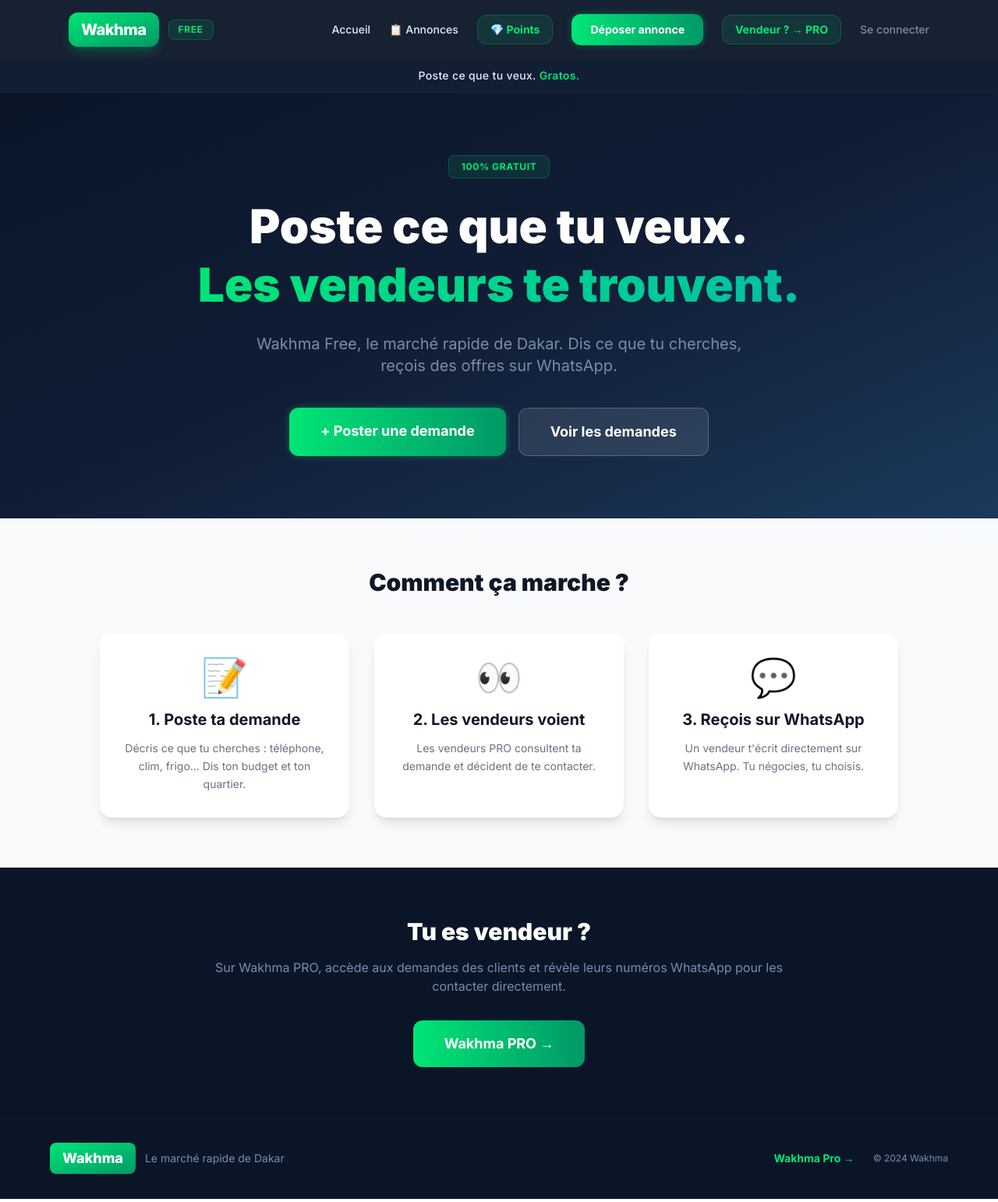
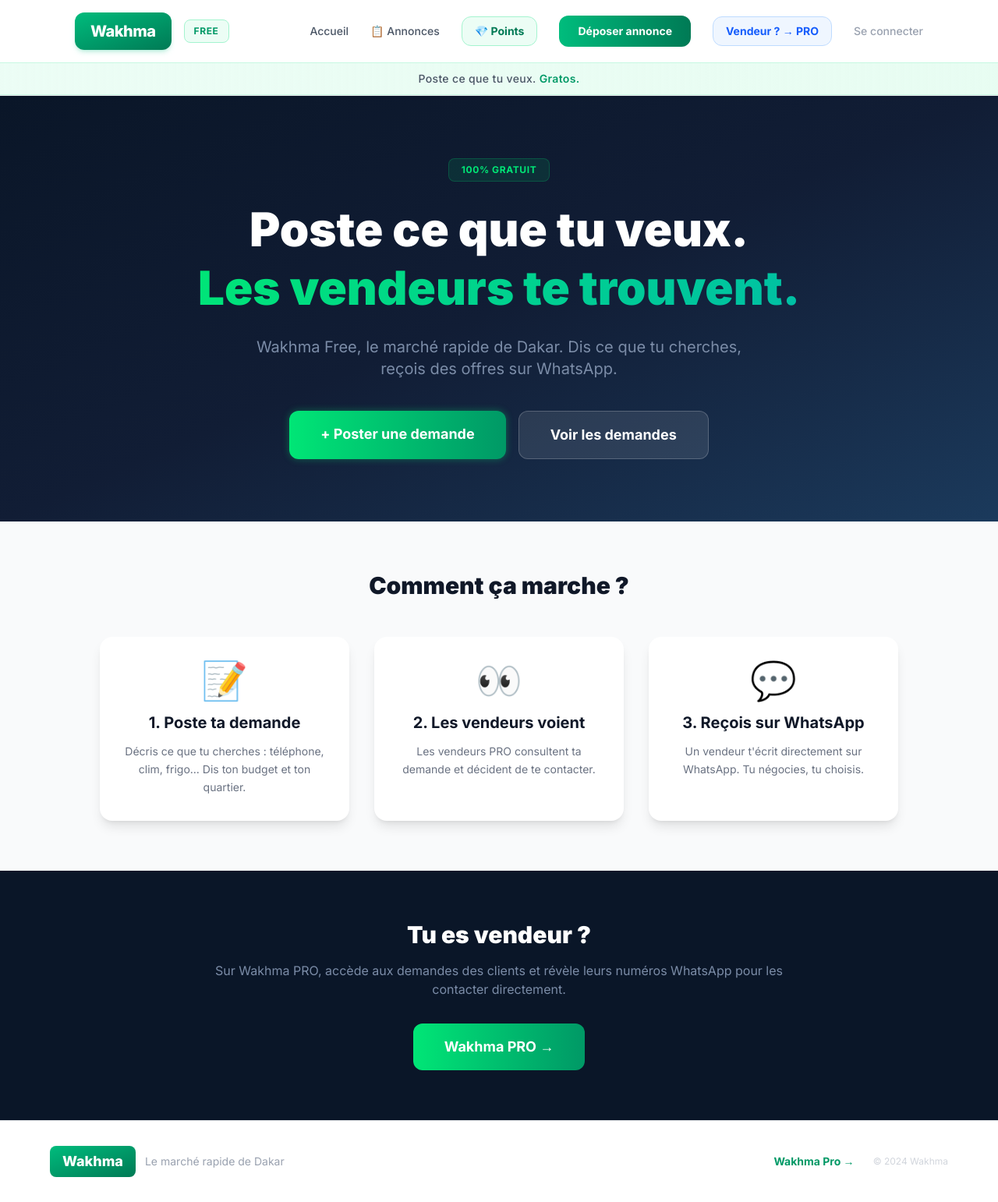
Before and after one commit to idimbengue003-web/waxma-free, a React (Vite) app: page / in a window 1280 px wide. Shown: the whole page at 78% size. Built offline with nearby package versions, Linux system fonts and the light colour scheme.

Commit message:
Header FREE: theme clair, espacement, fond blanc/vert leger

```diff
--- a/src/components/Footer.jsx
+++ b/src/components/Footer.jsx
@@ -1,14 +1,14 @@
 export default function Footer() {
   return (
-    <footer className="bg-wakhma-primary border-t border-wakhma-accent/20 py-8 px-4">
+    <footer className="bg-white border-t border-gray-200 py-8 px-4">
       <div className="max-w-6xl mx-auto flex flex-col md:flex-row items-center justify-between gap-4">
         <div className="flex items-center gap-3">
-          <div className="bg-gradient-to-br from-wakhma-highlight to-emerald-600 text-white font-extrabold text-lg px-4 py-1.5 rounded-lg">Wakhma</div>
-          <span className="text-wakhma-muted text-sm">Le marché rapide de Dakar</span>
+          <div className="bg-gradient-to-br from-emerald-500 to-emerald-700 text-white font-extrabold text-lg px-4 py-1.5 rounded-lg">Wakhma</div>
+          <span className="text-gray-400 text-sm">Le marché rapide de Dakar</span>
         </div>
         <div className="flex items-center gap-6">
-          <a href="https://wakhma-pro.lu" target="_blank" rel="noopener noreferrer" className="text-wakhma-highlight text-sm font-bold hover:underline">Wakhma Pro →</a>
-          <span className="text-wakhma-muted text-xs">© 2024 Wakhma</span>
+          <a href="https://wakhma-pro.lu" target="_blank" rel="noopener noreferrer" className="text-emerald-600 text-sm font-bold hover:underline">Wakhma Pro →</a>
+          <span className="text-gray-300 text-xs">© 2024 Wakhma</span>
         </div>
       </div>
     </footer>
--- a/src/components/Header.jsx
+++ b/src/components/Header.jsx
@@ -22,49 +22,49 @@
   const showAdmin = user && user.role === 'admin';
 
   return (
-    <header className="bg-wakhma-primary/95 backdrop-blur-md sticky top-0 z-50 border-b border-wakhma-accent/20">
-      <div className="max-w-6xl mx-auto px-6 py-4 flex items-center justify-between">
-        <div className="flex items-center gap-3">
-          <a href="#/" onClick={() => window.scrollTo({ top: 0, behavior: 'smooth' })} className="bg-gradient-to-br from-wakhma-highlight to-emerald-600 text-white font-extrabold text-xl px-4 py-2 rounded-xl tracking-tight shadow-lg shadow-wakhma-highlight/20 cursor-pointer">
+    <header className="bg-white/80 backdrop-blur-md sticky top-0 z-50 border-b border-gray-200 shadow-sm">
+      <div className="max-w-6xl mx-auto px-8 py-4 flex items-center justify-between">
+        <div className="flex items-center gap-4">
+          <a href="#/" onClick={() => window.scrollTo({ top: 0, behavior: 'smooth' })} className="bg-gradient-to-br from-emerald-500 to-emerald-700 text-white font-extrabold text-xl px-5 py-2.5 rounded-xl tracking-tight shadow-md shadow-emerald-500/20 cursor-pointer hover:shadow-lg hover:shadow-emerald-500/30 transition-shadow">
             Wakhma
           </a>
-          <span className="text-wakhma-highlight font-bold text-xs bg-wakhma-highlight/10 px-3 py-1 rounded-lg border border-wakhma-highlight/20 uppercase tracking-wider">
+          <span className="text-emerald-600 font-bold text-xs bg-emerald-50 px-3 py-1.5 rounded-lg border border-emerald-200 uppercase tracking-wider">
             Free
           </span>
         </div>
 
         {/* Desktop nav */}
-        <nav className="hidden md:flex items-center gap-6">
-          <a href="#/" className="text-wakhma-text font-medium hover:text-wakhma-highlight transition-colors text-sm">Accueil</a>
-          <a href="#feed" className="text-wakhma-text font-medium hover:text-wakhma-highlight transition-colors text-sm">📋 Annonces</a>
-          <a href="#/recharge" className="flex items-center gap-2 bg-wakhma-highlight/10 text-wakhma-highlight border border-wakhma-highlight/20 px-4 py-2 rounded-xl text-sm font-bold hover:bg-wakhma-highlight/20 transition">
+        <nav className="hidden md:flex items-center gap-7">
+          <a href="#/" className="text-gray-600 font-medium hover:text-emerald-600 transition-colors text-sm">Accueil</a>
+          <a href="#feed" className="text-gray-600 font-medium hover:text-emerald-600 transition-colors text-sm">📋 Annonces</a>
+          <a href="#/recharge" className="flex items-center gap-2 bg-emerald-50 text-emerald-700 border border-emerald-200 px-4 py-2 rounded-xl text-sm font-bold hover:bg-emerald-100 transition">
             💎 Points{getFreeVendor() ? ` (${getFreePoints().toLocaleString('fr-FR')})` : ''}
           </a>
-          <a href="#post" className="bg-gradient-to-r from-wakhma-highlight to-emerald-600 text-white font-bold px-6 py-2.5 rounded-xl hover:shadow-lg hover:shadow-wakhma-highlight/20 transition-all animate-pulse-glow text-sm">
+          <a href="#post" className="bg-gradient-to-r from-emerald-500 to-emerald-700 text-white font-bold px-6 py-2.5 rounded-xl hover:shadow-lg hover:shadow-emerald-500/20 transition-all text-sm">
             Déposer annonce
           </a>
           {getStoredPhone() && (
             <span className={`text-xs font-bold px-3 py-1.5 rounded-lg ${
-              limitInfo.reached ? 'bg-red-500/10 text-red-400 border border-red-500/20' : 'bg-wakhma-highlight/10 text-wakhma-highlight border border-wakhma-highlight/20'
+              limitInfo.reached ? 'bg-red-50 text-red-500 border border-red-200' : 'bg-emerald-50 text-emerald-600 border border-emerald-200'
             }`}>
               {limitInfo.count}/{DEMAND_LIMIT_PER_WEEK} cette semaine
             </span>
           )}
           <a href="https://wakhma-pro.lu" target="_blank" rel="noopener noreferrer"
-            className="flex items-center gap-2 bg-wakhma-highlight/10 text-wakhma-highlight border border-wakhma-highlight/20 px-4 py-2 rounded-xl text-sm font-bold hover:bg-wakhma-highlight/20 transition">
+            className="flex items-center gap-2 bg-blue-50 text-blue-600 border border-blue-200 px-4 py-2 rounded-xl text-sm font-bold hover:bg-blue-100 transition">
             Vendeur ? → PRO
           </a>
           {showAdmin ? (
             <>
-              <a href="#/admin" className="text-wakhma-highlight font-bold text-sm px-4 py-2 rounded-xl bg-wakhma-highlight/10 border border-wakhma-highlight/20 hover:bg-wakhma-highlight/20 transition">
+              <a href="#/admin" className="text-emerald-600 font-bold text-sm px-4 py-2 rounded-xl bg-emerald-50 border border-emerald-200 hover:bg-emerald-100 transition">
                 ADMIN 🔒
               </a>
-              <button onClick={handleLogout} className="text-wakhma-muted hover:text-red-400 transition-colors text-sm font-medium">
+              <button onClick={handleLogout} className="text-gray-400 hover:text-red-500 transition-colors text-sm font-medium">
                 Déconnexion
               </button>
             </>
           ) : (
-            <a href="#/login" className="text-wakhma-muted hover:text-wakhma-text transition-colors text-sm font-medium">
+            <a href="#/login" className="text-gray-400 hover:text-gray-700 transition-colors text-sm font-medium">
               Se connecter
             </a>
           )}
@@ -72,13 +72,13 @@
 
         {/* Mobile buttons */}
         <div className="md:hidden flex items-center gap-3">
-          <a href="#feed" className="flex items-center gap-1.5 bg-wakhma-highlight/10 text-wakhma-highlight border border-wakhma-highlight/20 px-3 py-1.5 rounded-lg text-xs font-bold">
+          <a href="#feed" className="flex items-center gap-1.5 bg-emerald-50 text-emerald-700 border border-emerald-200 px-3 py-1.5 rounded-lg text-xs font-bold">
             📋 Annonces
           </a>
-          <a href="#/recharge" className="flex items-center gap-1.5 bg-wakhma-highlight/10 text-wakhma-highlight border border-wakhma-highlight/20 px-3 py-1.5 rounded-lg text-xs font-bold">
+          <a href="#/recharge" className="flex items-center gap-1.5 bg-emerald-50 text-emerald-700 border border-emerald-200 px-3 py-1.5 rounded-lg text-xs font-bold">
             💎 Points
           </a>
-          <button onClick={() => setMenuOpen(!menuOpen)} className="text-wakhma-text p-2" aria-label="Menu">
+          <button onClick={() => setMenuOpen(!menuOpen)} className="text-gray-600 p-2" aria-label="Menu">
             <svg className="w-7 h-7" fill="none" viewBox="0 0 24 24" stroke="currentColor" strokeWidth={2.5}>
               {menuOpen ? <path strokeLinecap="round" strokeLinejoin="round" d="M6 18L18 6M6 6l12 12" />
                 : <path strokeLinecap="round" strokeLinejoin="round" d="M4 6h16M4 12h16M4 18h16" />}
@@ -87,51 +87,51 @@
         </div>
       </div>
 
-      <div className="bg-wakhma-secondary/80 text-center py-2.5 text-sm font-medium tracking-wide border-y border-wakhma-accent/10">
-        <span className="text-wakhma-text">Poste ce que tu veux.</span>{' '}
-        <span className="text-wakhma-highlight font-semibold">Gratos.</span>
+      <div className="bg-gradient-to-r from-emerald-50 to-emerald-100/50 text-center py-2.5 text-sm font-medium tracking-wide border-y border-emerald-200/50">
+        <span className="text-gray-600">Poste ce que tu veux.</span>{' '}
+        <span className="text-emerald-600 font-semibold">Gratos.</span>
       </div>
 
       {limitInfo.reached && (
-        <div className="bg-red-500/10 border-b border-red-500/20 text-red-400 text-center py-3 text-xs font-semibold">
+        <div className="bg-red-50 border-b border-red-200 text-red-500 text-center py-3 text-xs font-semibold">
           Limite 3/sem atteinte, revenez lundi. Passe sur{' '}
-          <a href="https://wakhma-pro.lu" className="underline font-bold hover:text-red-300">Wakhma Pro</a>
+          <a href="https://wakhma-pro.lu" className="underline font-bold hover:text-red-700">Wakhma Pro</a>
         </div>
       )}
 
       {menuOpen && (
-        <div className="md:hidden bg-wakhma-secondary border-t border-wakhma-accent/20 animate-fade-in-up">
+        <div className="md:hidden bg-white border-t border-gray-200 animate-fade-in-up shadow-lg">
           <nav className="flex flex-col p-6 gap-3">
-            <a href="#/" onClick={() => setMenuOpen(false)} className="text-wakhma-text font-medium py-3 px-5 rounded-xl hover:bg-wakhma-accent/10 transition text-sm">🏠 Accueil</a>
-            <a href="#feed" onClick={() => setMenuOpen(false)} className="text-wakhma-text font-medium py-3 px-5 rounded-xl hover:bg-wakhma-accent/10 transition text-sm">📋 Annonces</a>
-            <a href="#/recharge" onClick={() => setMenuOpen(false)} className="flex items-center gap-2 text-wakhma-highlight font-bold py-3 px-5 rounded-xl bg-wakhma-highlight/10 border border-wakhma-highlight/20 text-sm">💎 Acheter des points</a>
-            <a href="#post" onClick={() => setMenuOpen(false)} className="bg-gradient-to-r from-wakhma-highlight to-emerald-600 text-white font-bold py-3.5 px-5 rounded-xl text-center text-sm">✏️ Déposer annonce</a>
+            <a href="#/" onClick={() => setMenuOpen(false)} className="text-gray-600 font-medium py-3 px-5 rounded-xl hover:bg-gray-50 transition text-sm">🏠 Accueil</a>
+            <a href="#feed" onClick={() => setMenuOpen(false)} className="text-gray-600 font-medium py-3 px-5 rounded-xl hover:bg-gray-50 transition text-sm">📋 Annonces</a>
+            <a href="#/recharge" onClick={() => setMenuOpen(false)} className="flex items-center gap-2 text-emerald-700 font-bold py-3 px-5 rounded-xl bg-emerald-50 border border-emerald-200 text-sm">💎 Acheter des points</a>
+            <a href="#post" onClick={() => setMenuOpen(false)} className="bg-gradient-to-r from-emerald-500 to-emerald-700 text-white font-bold py-3.5 px-5 rounded-xl text-center text-sm">✏️ Déposer annonce</a>
 
-            <div className="rounded-xl p-4 mt-1 bg-wakhma-highlight/5 border border-wakhma-highlight/15">
+            <div className="rounded-xl p-4 mt-1 bg-blue-50 border border-blue-200">
               <div className="flex items-center gap-2 mb-2">
                 <span className="text-lg">💡</span>
-                <span className="font-bold text-sm text-wakhma-highlight">Tu es vendeur ?</span>
+                <span className="font-bold text-sm text-blue-600">Tu es vendeur ?</span>
               </div>
-              <p className="text-xs text-wakhma-muted mb-3">Sur Wakhma PRO, achète des points A PARTIR DE 1000F pour révéler les numéros WhatsApp des clients.</p>
+              <p className="text-xs text-gray-500 mb-3">Sur Wakhma PRO, achète des points A PARTIR DE 1000F pour révéler les numéros WhatsApp des clients.</p>
               <a href="https://wakhma-pro.lu" target="_blank" rel="noopener noreferrer" onClick={() => setMenuOpen(false)}
-                className="block text-center bg-gradient-to-r from-wakhma-highlight to-emerald-600 text-white font-bold py-3 px-4 rounded-xl text-sm">
+                className="block text-center bg-gradient-to-r from-blue-500 to-blue-700 text-white font-bold py-3 px-4 rounded-xl text-sm">
                 Vendeur ? → Wakhma PRO
               </a>
             </div>
 
             {limitInfo.reached && (
-              <div className="bg-red-500/20 text-red-400 font-bold py-3 px-5 rounded-xl text-center text-sm border border-red-500/20">
+              <div className="bg-red-50 text-red-500 font-bold py-3 px-5 rounded-xl text-center text-sm border border-red-200">
                 Limite 3/sem atteinte → Wakhma Pro
               </div>
             )}
 
             {showAdmin ? (
               <>
-                <a href="#/admin" onClick={() => setMenuOpen(false)} className="text-wakhma-highlight font-bold py-3 px-5 rounded-xl bg-wakhma-highlight/10 border border-wakhma-highlight/20 text-sm">ADMIN 🔒</a>
-                <button onClick={handleLogout} className="text-red-400 font-medium py-3 px-5 rounded-xl hover:bg-red-500/10 transition text-sm text-left">Déconnexion</button>
+                <a href="#/admin" onClick={() => setMenuOpen(false)} className="text-emerald-600 font-bold py-3 px-5 rounded-xl bg-emerald-50 border border-emerald-200 text-sm">ADMIN 🔒</a>
+                <button onClick={handleLogout} className="text-red-500 font-medium py-3 px-5 rounded-xl hover:bg-red-50 transition text-sm text-left">Déconnexion</button>
               </>
             ) : (
-              <a href="#/login" onClick={() => setMenuOpen(false)} className="text-wakhma-muted py-3 px-5 rounded-xl hover:text-wakhma-text hover:bg-wakhma-accent/10 transition text-sm">Se connecter</a>
+              <a href="#/login" onClick={() => setMenuOpen(false)} className="text-gray-400 py-3 px-5 rounded-xl hover:text-gray-700 hover:bg-gray-50 transition text-sm">Se connecter</a>
             )}
           </nav>
         </div>
```
